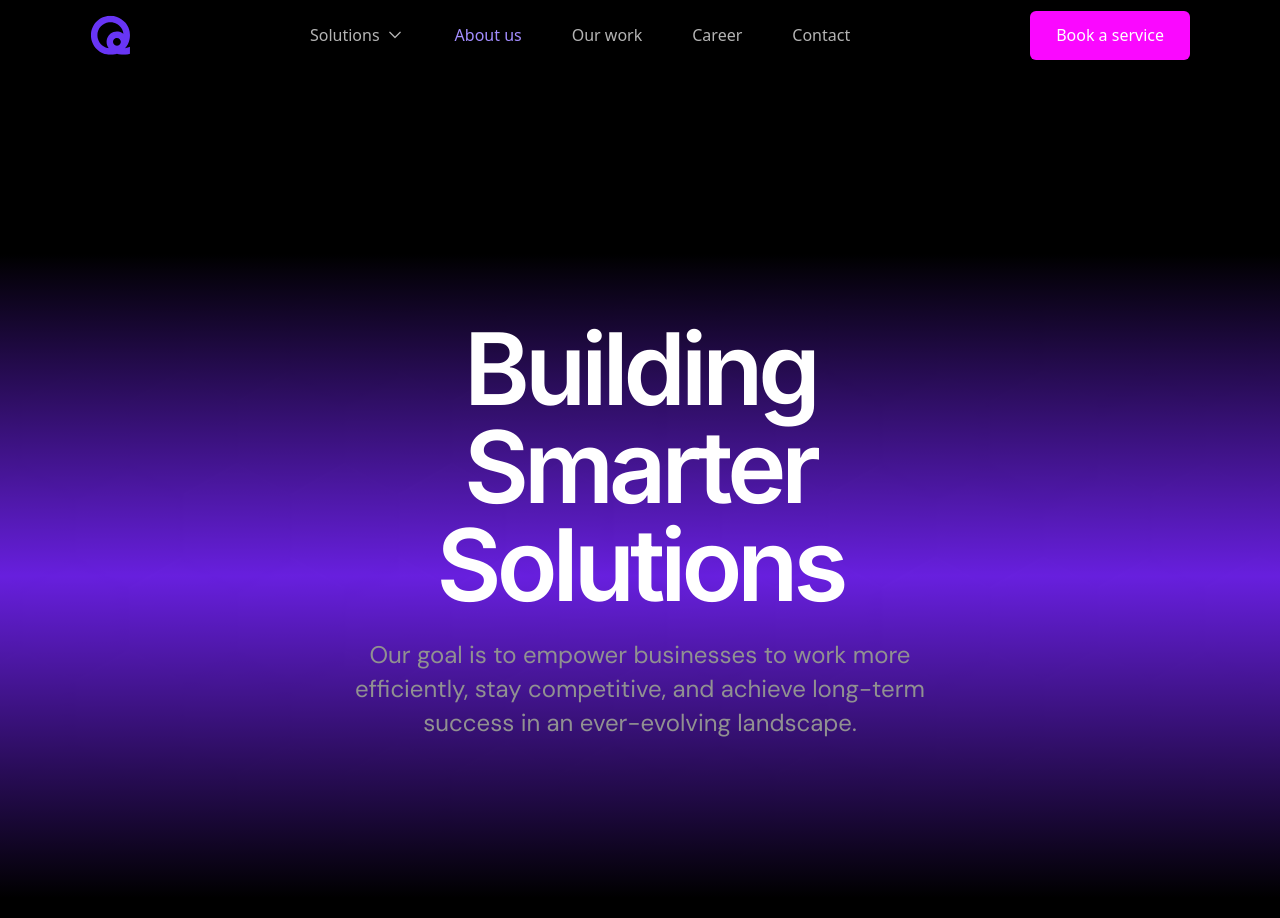
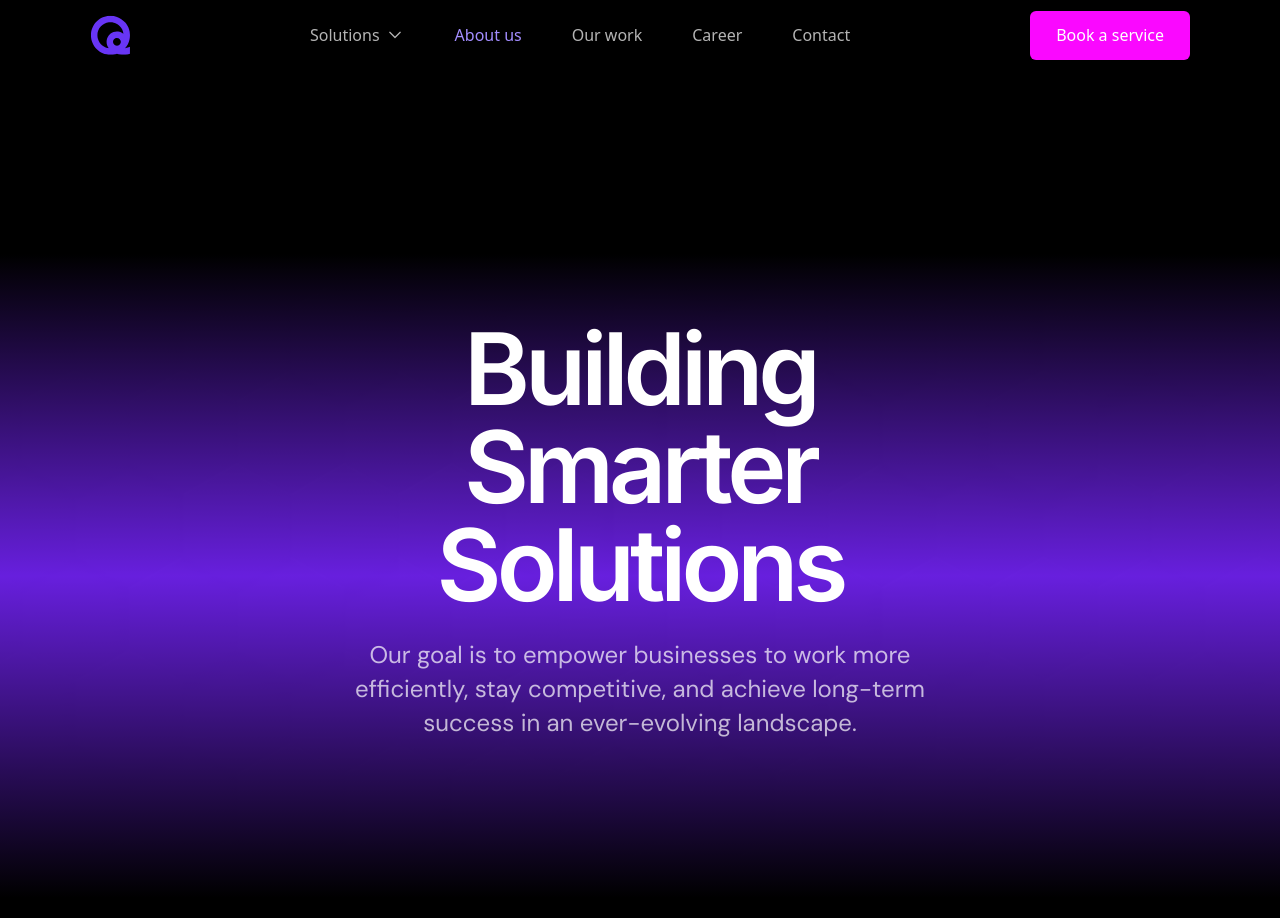
Before and after one commit to ejim11/qrest, a Next.js app: page /about-us in a window 1280 px wide. Shown: the top 918 px of the page. Built offline with nearby package versions, Linux system fonts and the light colour scheme.

Commit message:
🎨 changed the transition duration of the animation

```diff
--- a/components/aboutUs/AboutUsComp.tsx
+++ b/components/aboutUs/AboutUsComp.tsx
@@ -19,7 +19,7 @@ const AboutUsComp = () => {
           <motion.h2
             initial={{ opacity: 0, y: 20 }}
             animate={{ opacity: 1, y: 0 }}
-            transition={{ duration: 0.5, ease: "easeIn" }}
+            transition={{ duration: 0.3, ease: "easeIn" }}
             className="text-[10rem] font-inter font-semibold leading-[9.8rem] -tracking-[0.5rem] text-white-1 mb-[2.4rem]"
           >
             Building Smarter Solutions
@@ -27,8 +27,8 @@ const AboutUsComp = () => {
           <motion.p
             initial={{ opacity: 0, y: 20 }}
             animate={{ opacity: 1, y: 0 }}
-            transition={{ duration: 0.5, ease: "easeIn", delay: 0.5 }}
-            className="font-dmsans text-[2.4rem] leading-[3.4rem] text-[#919191]"
+            transition={{ duration: 0.3, ease: "easeIn", delay: 0.2 }}
+            className="font-dmsans text-[2.4rem] leading-[3.4rem] text-white-2"
           >
             Our goal is to empower businesses to work more efficiently, stay
             competitive, and achieve long-term success in an ever-evolving
```
